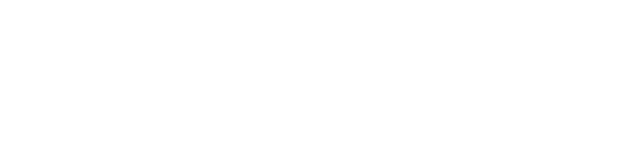
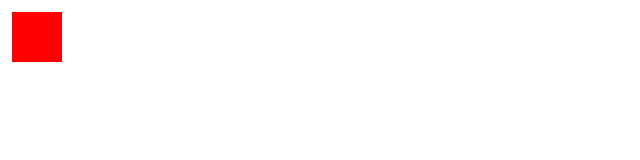
Before and after one commit to luisangel584/appPlanetario, a plain HTML site: page 1.html in a window 1280 px wide. Shown: the whole page, without its empty margins (0-640 px from the left). Drawn offline with Linux system fonts and the light colour scheme.

Commit message:
Tarea
You can do it!

```diff
--- /dev/null
+++ b/1.css
@@ -0,0 +1,7 @@
+.contenedor {
+	width: 50px;
+	height: 50px;
+	border: 4px solid white;
+	background: red;
+}
+/*Definir el contenedor como un cuadrado que mida 50px por cada lado, con un borde de 4 pixeles de grosor y color del mismo borde en verde. El color de relleno del cuadro será rojo*/
--- a/1.html
+++ b/1.html
@@ -3,8 +3,9 @@
 <head>
 	<meta charset="UTF-8">
 	<title>Willcommen</title>
+	<link rel="stylesheet" href="1.css">
 </head>
 <body>
-
+	<div class="contenedor"></div>
 </body>
 </html>
```
